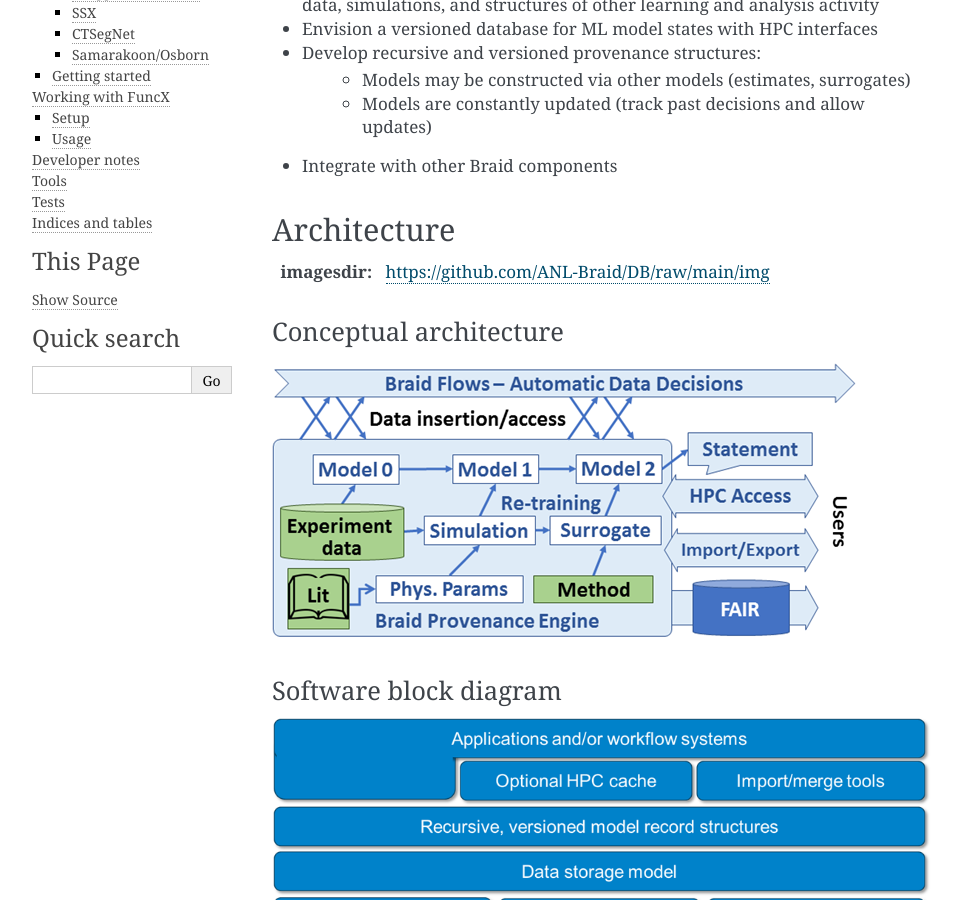
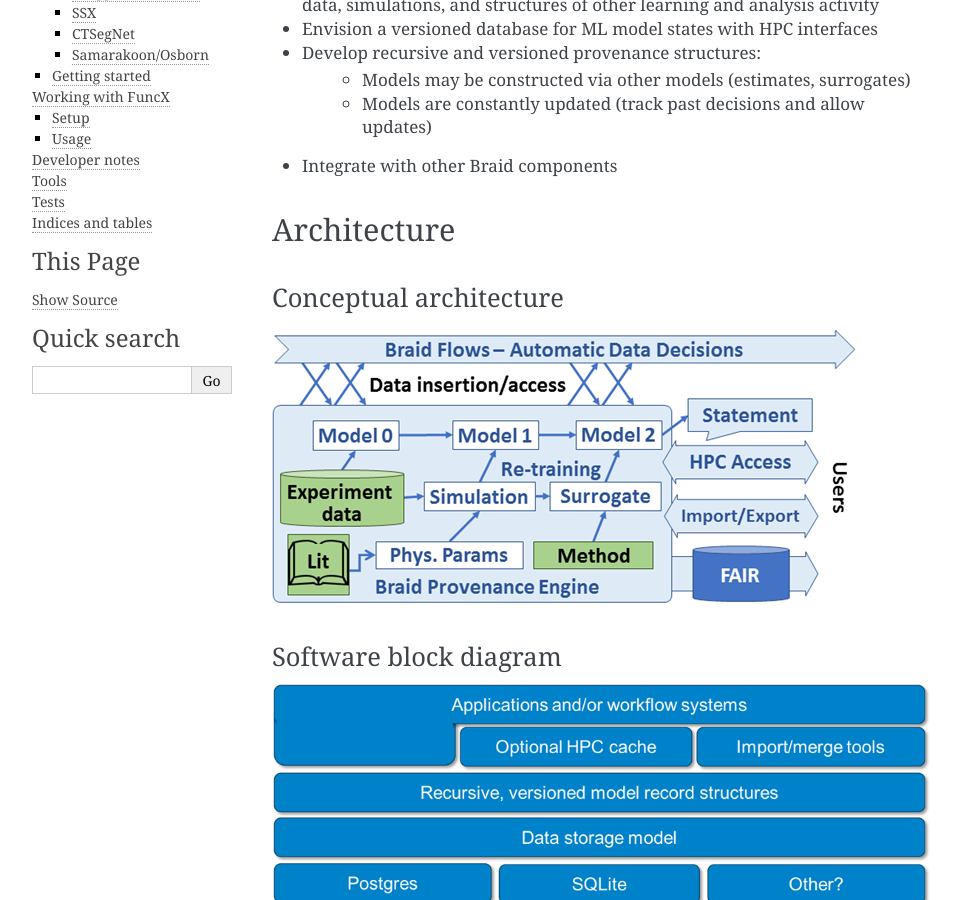
Before and after one commit to ANL-Braid/DB, a Sphinx documentation site: the page built from docs/source/index.rst, in a window 1280 px wide and 900 px high, scrolled down 302 px. Shown: the whole window, without its empty margins (148-1108 px from the left). Built offline with Sphinx 7.4.7, drawn with Linux system fonts in a browser that asks for light colours; some of the changed lines change nothing that is shown.

Commit message:
Remove failing imagesdir directive

```diff
--- a/docs/source/index.rst
+++ b/docs/source/index.rst
@@ -24,8 +24,6 @@ Overview
 
 Architecture
 ------------
-
-:imagesdir: https://github.com/ANL-Braid/DB/raw/main/img
 
 Conceptual architecture
 ~~~~~~~~~~~~~~~~~~~~~~~
```
